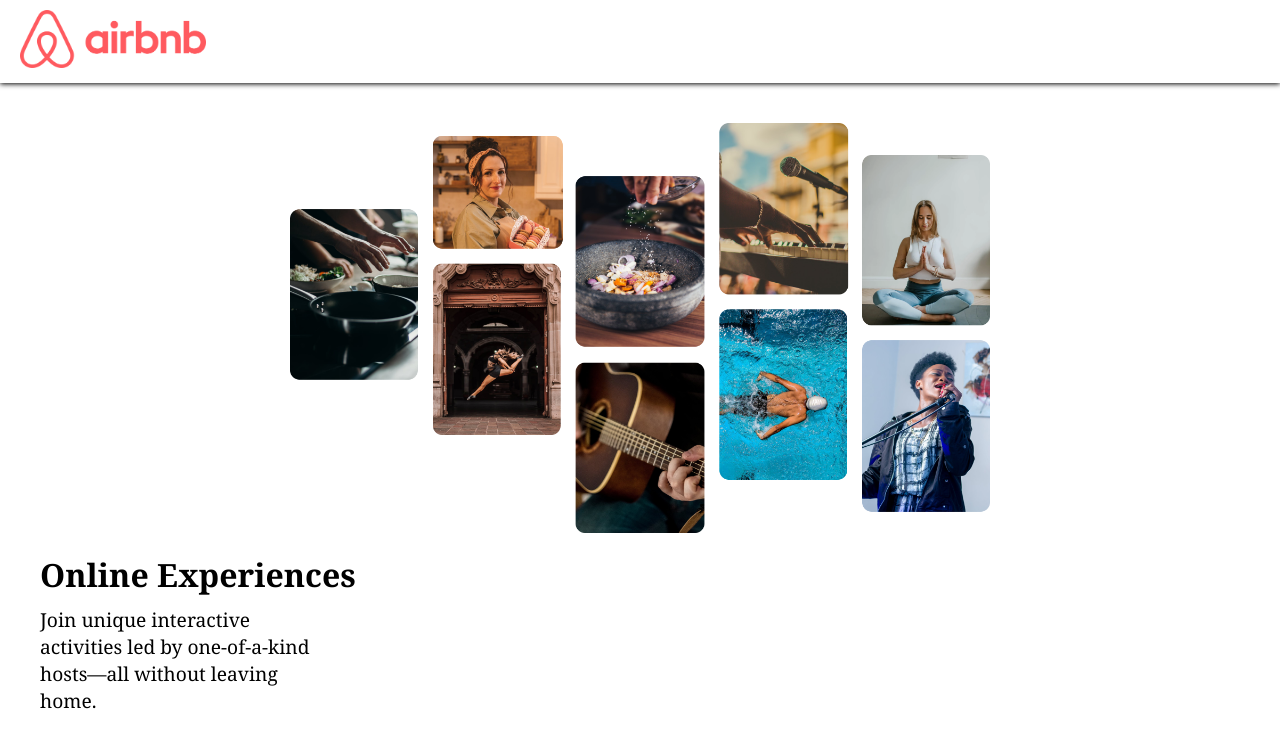
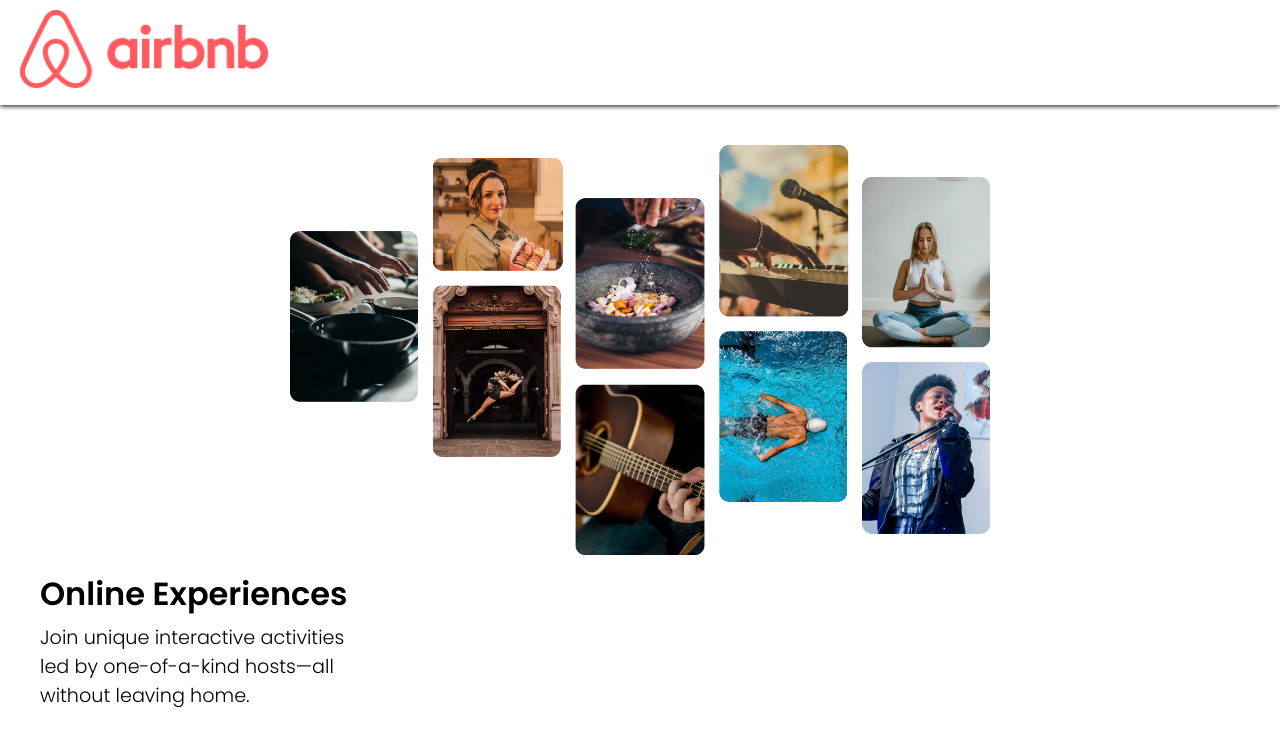
Before and after one commit to shaswatsingh19/Scrimba-Frontend-Path-Solution, a React (Vite) app in the folder 12. React Basics/02. Airbnb Experience clone/01.Airbnb Clone/: page / in a window 1280 px wide. Shown: the top 748 px of the page. Built offline with nearby package versions, Linux system fonts and the light colour scheme.

Commit message:
refacor Navbar component and added a hero component

```diff
--- a/12. React Basics/02. Airbnb Experience clone/01.Airbnb Clone/index.html
+++ b/12. React Basics/02. Airbnb Experience clone/01.Airbnb Clone/index.html
@@ -1,6 +1,9 @@
 <!DOCTYPE html>
 <html lang="en">
   <head>
+    <link rel="preconnect" href="https://fonts.googleapis.com">
+    <link rel="preconnect" href="https://fonts.gstatic.com" crossorigin>
+    <link href="https://fonts.googleapis.com/css2?family=Poppins:wght@300;600&display=swap" rel="stylesheet">
     <meta charset="UTF-8" />
     <link rel="icon" type="image/svg+xml" href="/vite.svg" />
     <meta name="viewport" content="width=device-width, initial-scale=1.0" />
--- a/12. React Basics/02. Airbnb Experience clone/01.Airbnb Clone/src/App.css
+++ b/12. React Basics/02. Airbnb Experience clone/01.Airbnb Clone/src/App.css
@@ -5,19 +5,16 @@
   box-sizing: border-box;
 }
 body{
-  font-family: Cambria, Cochin, Georgia, Times, 'Times New Roman', serif;
-}
-img{
-  width: 100%;
-  max-width: 200px;
+  font-family:Poppins, Cambria, Cochin, Georgia, Times, 'Times New Roman', serif;
 }
 
-header{
+nav{
   padding: 10px 20px;
   box-shadow: 0 1px 5px 0px black;
 }
 #nav-logo{
-  max-width: 15%;
+  width: 100%;
+  max-width: 20%;
 }
 .hero{
   padding: 40px;
@@ -30,20 +27,21 @@
 }
 
 .hero h1{
-  margin: 20px auto 10px;
+  font-weight: 900;
+  margin: 15px auto 5px;
   font-size: 2rem;
 
 }
 .hero p{
   font-size: larger;
-  max-width: 280px;
+  max-width: 320px;
 }
 
 
 @media screen and (max-width:500px) {
 
   .hero h1{
-    font-size: 1.1rem;
+    font-size: 1.4rem;
   }
   .hero p{
     font-size: smaller;
--- a/12. React Basics/02. Airbnb Experience clone/01.Airbnb Clone/src/App.jsx
+++ b/12. React Basics/02. Airbnb Experience clone/01.Airbnb Clone/src/App.jsx
@@ -1,12 +1,13 @@
-
-import reactLogo from './assets/react.svg'
 import './App.css'
 import Navbar from './components/Navbar'
+import Hero from './components/Hero'
+
 function App() {
 
   return (
     <div className="App">
       <Navbar />
+      <Hero />
     </div>
   )
 }
--- /dev/null
+++ b/12. React Basics/02. Airbnb Experience clone/01.Airbnb Clone/src/components/Hero.jsx
@@ -0,0 +1,12 @@
+import photoGrid from '../assets/photo-grid.png'
+
+export default function Hero(){
+    return (
+        <div className='hero'>
+            <img id='main-img' src={photoGrid} alt='main page grid image'></img>
+
+            <h1>Online Experiences</h1>
+            <p>Join unique interactive activities led by one-of-a-kind hosts—all without leaving home.</p>
+        </div>
+    )
+}
--- a/12. React Basics/02. Airbnb Experience clone/01.Airbnb Clone/src/components/Navbar.jsx
+++ b/12. React Basics/02. Airbnb Experience clone/01.Airbnb Clone/src/components/Navbar.jsx
@@ -4,15 +4,9 @@
 function Navbar(){
     return (
         <nav>
-            <header>
-                <img id='nav-logo' src={airbnbLogo} alt='airbnb logo'></img>
-            </header>
-            <div className='hero'>
-                <img id='main-img' src={photoGrid} alt='main page grid image'></img>
 
-                <h1>Online Experiences</h1>
-                <p>Join unique interactive activities led by one-of-a-kind hosts—all without leaving home.</p>
-            </div>
+            <img id='nav-logo' src={airbnbLogo} alt='airbnb logo'></img>
+
         </nav>
     )
 }
```
